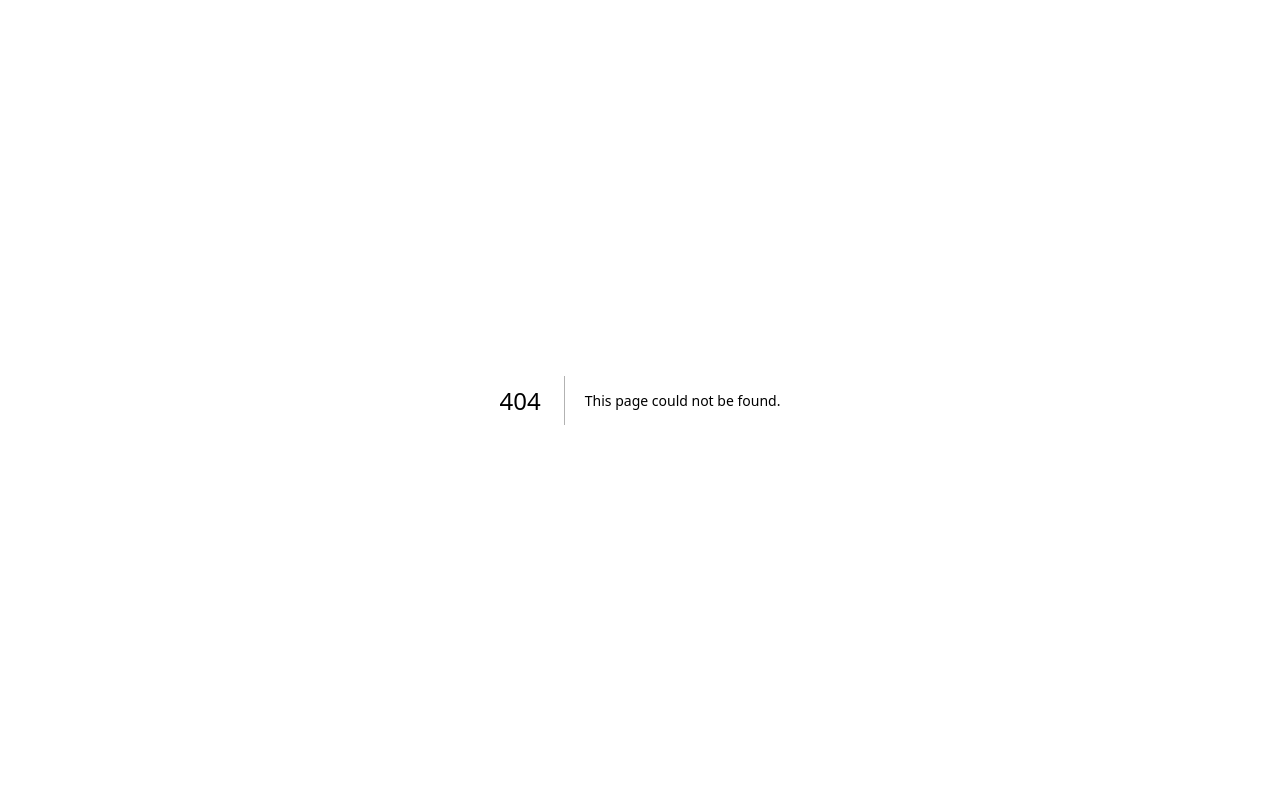
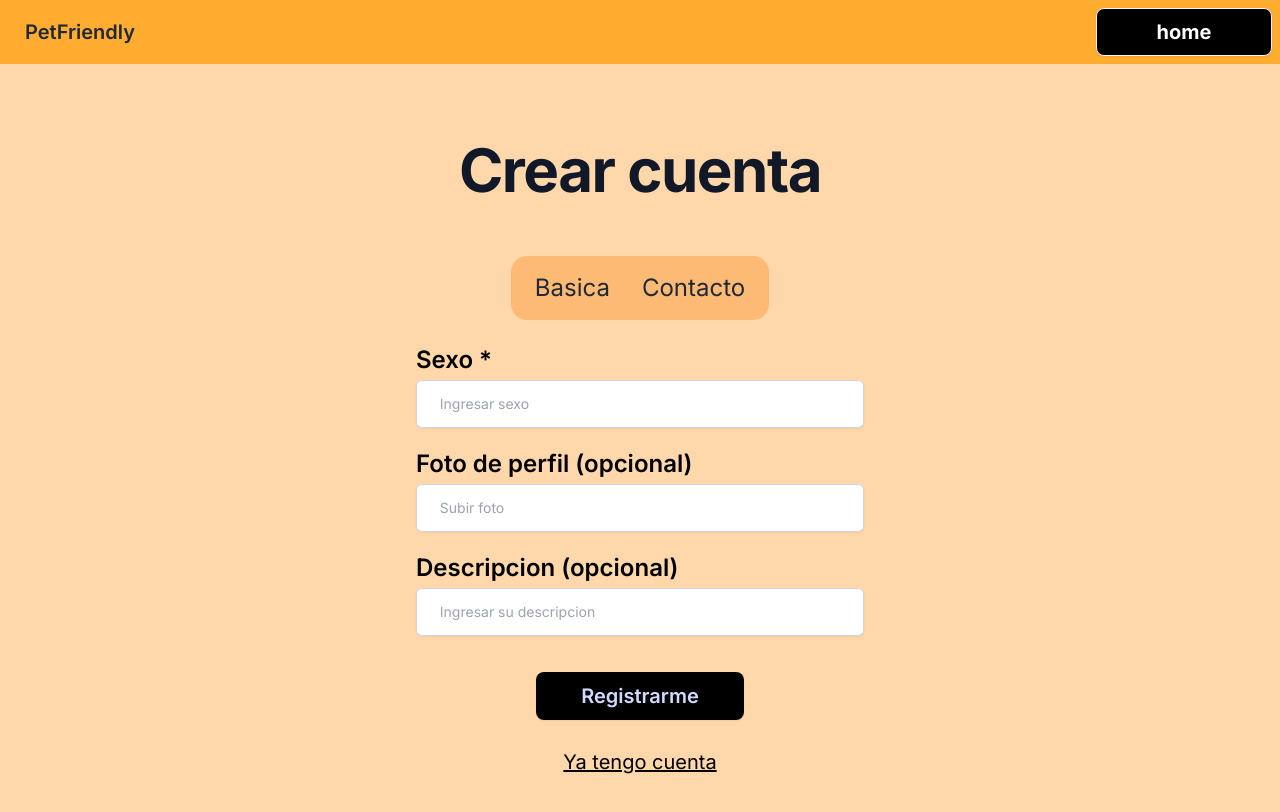
Before and after one commit to No-Country-simulation/c19-45-n-java-react, a Next.js app in the folder frontend/: page /register2 in a window 1280 px wide. Before the commit this address had no page. Shown: the top 812 px of the page. Built offline with nearby package versions, Linux system fonts and the light colour scheme.

Commit message:
creacion de registro y navbar

```diff
--- a/frontend/src/app/layout.tsx
+++ b/frontend/src/app/layout.tsx
@@ -1,14 +1,15 @@
 import type { Metadata } from "next";
 import { Inter } from "next/font/google";
 import "../shared/styles/index.css";
+import { Footer, Navbar } from "@/modules/pets/components";
 
 
 const inter = Inter({ subsets: ["latin"] });
 
-export const metadata: Metadata = {
-  title: "Create Next App",
-  description: "Generated by create next app",
-};
+// export const metadata: Metadata = {
+//   title: "Create Next App",
+//   description: "Generated by create next app",
+// };
 
 export default function RootLayout({
   children,
@@ -18,7 +19,7 @@ export default function RootLayout({
   return (
     <html lang="en">
       <body className={inter.className}>
-
+         <Navbar />
         {children}</body>
 
     </html>
--- a/frontend/src/app/login/page.tsx
+++ b/frontend/src/app/login/page.tsx
@@ -1,9 +1,7 @@
 "use client"
-import { Button } from "../../modules/pets/components/ui/auth/Button"
-import { Input  } from "../../modules/pets/components/ui/auth/Input";
-import { Label  } from "../../modules/pets/components/ui/auth/Label";
+import { Button, Input, Label } from "../../modules/pets/components/ui/auth";
 import { useForm } from "react-hook-form";
-
+import Link from 'next/link'
 
 export default function ViewPetsLogin() {
 
@@ -56,10 +54,12 @@ export default function ViewPetsLogin() {
             </div>
 
             <div>
+              <Link href="/register">
             <Button type="submit">Ingresar</Button>
+              </Link>
             </div>
           </form>
-          <a href="/register" className="block w-full underline text-xl text-black mt-4">Registrarme</a>
+          <Link href="/register"  className="block w-full underline text-xl text-black mt-4">Registrarme</Link>
         </div>
       </div>
     );
--- a/frontend/src/app/register/page.tsx
+++ b/frontend/src/app/register/page.tsx
@@ -1,8 +1,7 @@
 "use client";
-import Button from "@/modules/pets/components/ui/auth/Button";
-import { Input } from "../../modules/pets/components/ui/auth/Input";
-import { Label } from "../../modules/pets/components/ui/auth/Label";
+import { Button, Input, Label } from "../../modules/pets/components/ui/auth";
 import { useForm } from "react-hook-form";
+import Link from 'next/link'
 
 export default function Register() {
   const { register, handleSubmit } = useForm();
@@ -92,15 +91,17 @@ export default function Register() {
             </div>
           </div>
           <div>
+            <Link href="/register2" >
             <Button type="submit">siguiente</Button>
+            </Link>
           </div>
         </form>
-        <a
+        <Link
           href="/login"
           className="block w-full underline text-xl text-black mt-4"
         >
           Ya tengo cuenta
-        </a>
+        </Link>
       </div>
     </div>
   );
--- /dev/null
+++ b/frontend/src/app/register2/page.tsx
@@ -0,0 +1,99 @@
+'use client'
+import { Button, Input, Label } from "../../modules/pets/components/ui/auth";
+import { useForm } from "react-hook-form";
+import Link from 'next/link'
+
+function Register2() {
+
+
+  const { register, handleSubmit } = useForm();
+
+  const onSubmit = handleSubmit ((data) => {
+    console.log(data); //en data tiene todos los datos del formulario
+  });
+
+  return (
+    <div className="bg-orange-200 flex min-h-screen items-center justify-center px-6 py-12 lg:px-8">
+    <div className="sm:mx-auto sm:w-full sm:max-w-md text-center">
+      <h2 className="text-6xl font-bold leading-9 tracking-tight text-gray-900 mb-10">
+        Crear cuenta
+      </h2>
+      <ul className="menu menu-vertical m-7 text-2xl text-bold sm:menu-horizontal bg-orange-300 rounded-box ">
+        <li>
+          <a>Basica</a>
+        </li>
+        <li>
+          <a>Contacto</a>
+        </li>
+      </ul>
+      <form
+        onSubmit={onSubmit}
+        action="#"
+        method="POST"
+        className="space-y-6"
+      >
+        <div>
+          <div className="flex items-center justify-between">
+            <Label htmlFor="name">Sexo *</Label>
+          </div>
+          <div className="mt-2">
+            <Input
+              id="name"
+              type="text"
+              required
+              autoComplete="name"
+              placeholder="   Ingresar sexo"
+              {...register("name")}
+            />
+          </div>
+        </div>
+        <div>
+          <div className="flex items-center justify-between">
+            <Label htmlFor="email">Foto de perfil (opcional)</Label>
+          </div>
+          <div className="mt-2">
+            <Input
+              id="email"
+              type="email"
+              required
+              autoComplete="email"
+              placeholder="   Subir foto"
+              {...register("email")}
+            />
+          </div>
+        </div>
+        <div>
+          <div className="flex items-center justify-between">
+            <Label htmlFor="password">Descripcion (opcional)</Label>
+          </div>
+          <div className="mt-2">
+            <Input
+              id="password"
+              type="password"
+              required
+              autoComplete="current-password"
+              placeholder="   Ingresar su descripcion"
+              {...register("password")}
+            />
+          </div>
+        </div>
+        <div>
+          <Link href="/register2" >
+          <Button type="submit">Registrarme</Button>
+          </Link>
+        </div>
+      </form>
+      <Link
+        href="/login"
+        className="block w-full underline text-xl text-black mt-4"
+      >
+        Ya tengo cuenta
+      </Link>
+    </div>
+  </div>
+
+
+  )
+}
+
+export default Register2
--- a/frontend/src/modules/pets/components/Footer.tsx
+++ b/frontend/src/modules/pets/components/Footer.tsx
@@ -3,13 +3,8 @@
 export const Footer = () => {
   return (
     <div>
-      <footer className="footer footer-center bg-yellow-300 text-black  rounded p-10">
-        <nav className="grid grid-flow-col gap-4">
-          <a className="link link-hover">About us</a>
-          <a className="link link-hover">Contact</a>
-          <a className="link link-hover">Jobs</a>
-          <a className="link link-hover">Press kit</a>
-        </nav>
+      <footer className="footer footer-center bg-[#FFAC31] text-black  rounded p-10">
+
         <nav>
           <div className="grid grid-flow-col gap-4">
             <a>
@@ -48,7 +43,7 @@ export const Footer = () => {
           </div>
         </nav>
         <aside>
-          <p>
+          <p className="text-3xl font-bold">
             Copyright © {new Date().getFullYear()} - All right reserved by No
             Country. c19-45-n-java-react
           </p>
--- a/frontend/src/modules/pets/components/Navbar.tsx
+++ b/frontend/src/modules/pets/components/Navbar.tsx
@@ -1,58 +1,40 @@
-'use client'
+"use client";
+import Link from 'next/link'
+export const Navbar = () => {
+  return (
+    <>
+      <div className="navbar bg-[#FFAC31]	">
+        <div className="navbar-start">
 
-export const Navbar = () => {
-  return <div>
-    <div className="navbar bg-base-100">
-  <div className="navbar-start">
-    <div className="dropdown">
-      <div tabIndex={0} role="button" className="btn btn-ghost lg:hidden">
-        <svg
-          xmlns="http://www.w3.org/2000/svg"
-          className="h-5 w-5"
-          fill="none"
-          viewBox="0 0 24 24"
-          stroke="currentColor">
-          <path
-            strokeLinecap="round"
-            strokeLinejoin="round"
-            strokeWidth="2"
-            d="M4 6h16M4 12h8m-8 6h16" />
-        </svg>
-      </div>
-      <ul
-        tabIndex={0}
-        className="menu menu-sm dropdown-content bg-base-100 rounded-box z-[1] mt-3 w-52 p-2 shadow">
-        <li><a>Item 1</a></li>
-        <li>
-          <a>Parent</a>
-          <ul className="p-2">
-            <li><a>Submenu 1</a></li>
-            <li><a>Submenu 2</a></li>
-          </ul>
-        </li>
-        <li><a>Item 3</a></li>
-      </ul>
-    </div>
-    <a className="btn btn-ghost text-xl">daisyUI</a>
+          <a className="btn btn-ghost text-xl">PetFriendly</a>
         </div>
         <div className="navbar-center hidden lg:flex">
-    <ul className="menu menu-horizontal px-1">
-      <li><a>Item 1</a></li>
+          {/* <ul className="menu menu-horizontal px-1">
+            <li>
+              <a>Item 1</a>
+            </li>
             <li>
               <details>
                 <summary>Parent</summary>
                 <ul className="p-2">
-            <li><a>Submenu 1</a></li>
-            <li><a>Submenu 2</a></li>
+                  <li>
+                    <a>Submenu 1</a>
+                  </li>
+                  <li>
+                    <a>Submenu 2</a>
+                  </li>
                 </ul>
               </details>
             </li>
-      <li><a>Item 3</a></li>
-    </ul>
+            <li>
+              <a>Item 3</a>
+            </li>
+          </ul> */}
         </div>
-  <div className="navbar-end">
-    <a className="btn">Button</a>
+        <div className="navbar-end ">
+          <Link href='/home' className="btn bg-black text-xl font-bold text-white w-44">home</Link>
         </div>
       </div>
-  </div>;
+    </>
+  );
 };
--- /dev/null
+++ b/frontend/src/modules/pets/components/ui/auth/index.ts
@@ -0,0 +1,10 @@
+import{ Button } from "./Button";
+import{ Input } from "./Input";
+import{ Label } from "./Label";
+
+
+export {
+    Button,
+    Input,
+    Label
+}
--- a/frontend/src/modules/pets/views/PetsWelcome.tsx
+++ b/frontend/src/modules/pets/views/PetsWelcome.tsx
@@ -1,5 +1,5 @@
 import Image from "next/image";
-
+import Link from 'next/link'
 
 export const ViewPetsWelcome = () => {
   return (
@@ -20,10 +20,10 @@ export const ViewPetsWelcome = () => {
             Bienvenidos a nuestra <span className="underline font-bold">comunidad</span> de amantes de los
             animales.Aquí, encontraras adorables mascotas que buscan un hogar lleno de amor.
           </p>
-        {/* <Link className="btn m-2 font-bold font-worksans bg-secondary" to="/dashboard">Crear cuenta </Link> */}
-
+          <Link href="/register">
           <button className="btn btn-primary  bg-black text-2xl m-3 hover:bg-gray-600 border-transparent">Crear cuenta</button>
-          <a href="/login" className="sm:text block w-full  text-black  underline lg:text-3xl">ya tengo una cuenta</a>
+          </Link>
+          <Link href="/login" className="sm:text block w-full  text-black  underline lg:text-3xl">ya tengo una cuenta</Link>
 
         </div>
       </div>
```
Lines whose indentation alone changed are shown as unchanged.
